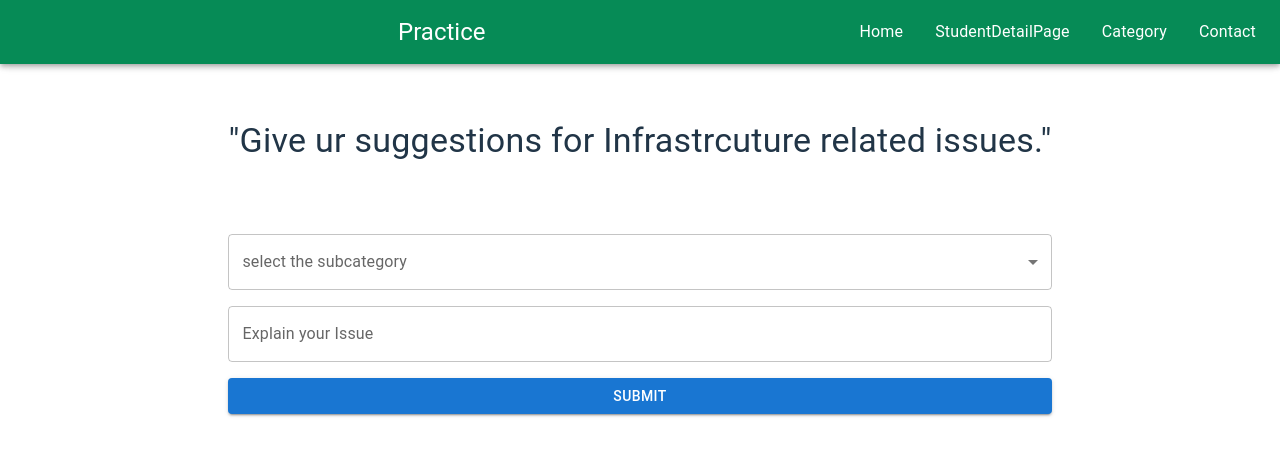
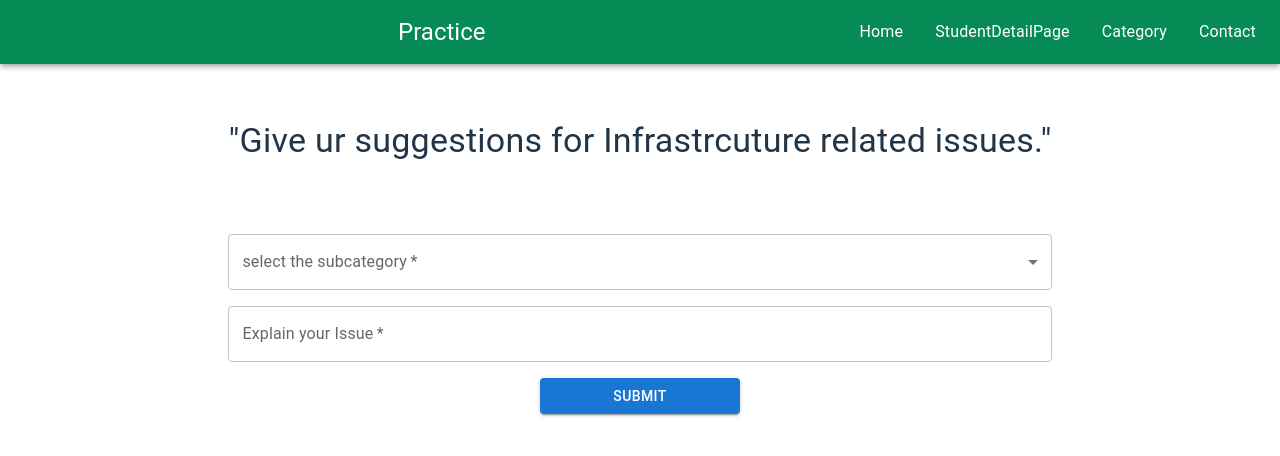
Before and after one commit to lisyamagimairaj/Practice, a React (Vite) app: page /Infrastructure in a window 1280 px wide. Shown: the top 456 px of the page. Built offline with nearby package versions, Linux system fonts and the light colour scheme.

Commit message:
adjusted the button size

```diff
--- a/src/Pages/Infrastructure.jsx
+++ b/src/Pages/Infrastructure.jsx
@@ -16,7 +16,12 @@ function Infrastructure() {
 
   const onSubmit = async (e) => {
     e.preventDefault();
-    await backend.saveInfraDetails(selectSubcat, issue);
+    if (!selectSubcat.trim() || !issue.trim()) {
+      alert("pls fill the fields ");
+      return;
+    }
+    await
+    backend.saveInfraDetails(selectSubcat, issue);
     setSelectSubCat("");
     setIssue("");
   };
@@ -31,6 +36,7 @@ function Infrastructure() {
           label="select the subcategory"
           fullWidth
           multiline
+          required
           value={selectSubcat}
           onChange={onSelectSub}
         >
@@ -43,11 +49,12 @@ function Infrastructure() {
         <TextField
           label="Explain your Issue"
           fullWidth
+          required
           value={issue}
           onChange={onTextIssue}
           multiline
         ></TextField>
-        <Button variant="contained" onClick={onSubmit}>
+        <Button variant="contained" onClick={onSubmit}sx={{width:"200px",alignSelf:"center"}}>
           Submit
         </Button>
       </Box>
--- a/src/Pages/StudentDetailPage.jsx
+++ b/src/Pages/StudentDetailPage.jsx
@@ -47,6 +47,7 @@ function StudentDetailPage() {
             variant="outlined"
             label="Student Id"
             fullWidth
+            required
             value={form.studentId}
             onChange={(e) => setForm({ ...form, studentId: e.target.value })}
             sx={{ mb: 2, mt: 1}}
@@ -57,6 +58,7 @@ function StudentDetailPage() {
             variant="outlined"
             label="Department"
             fullWidth
+            required
             value={form.department}
             onChange={(e) => setForm({ ...form, department: e.target.value })}
             sx={{ mb: 2, mt: 1 }}
@@ -73,6 +75,7 @@ function StudentDetailPage() {
             variant="outlined"
             label="Year"
             fullWidth
+            required
             value={form.Year}
             onChange={(e) => setForm({ ...form, Year: e.target.value })}
             sx={{ mb: 2, mt: 1 }}
```
